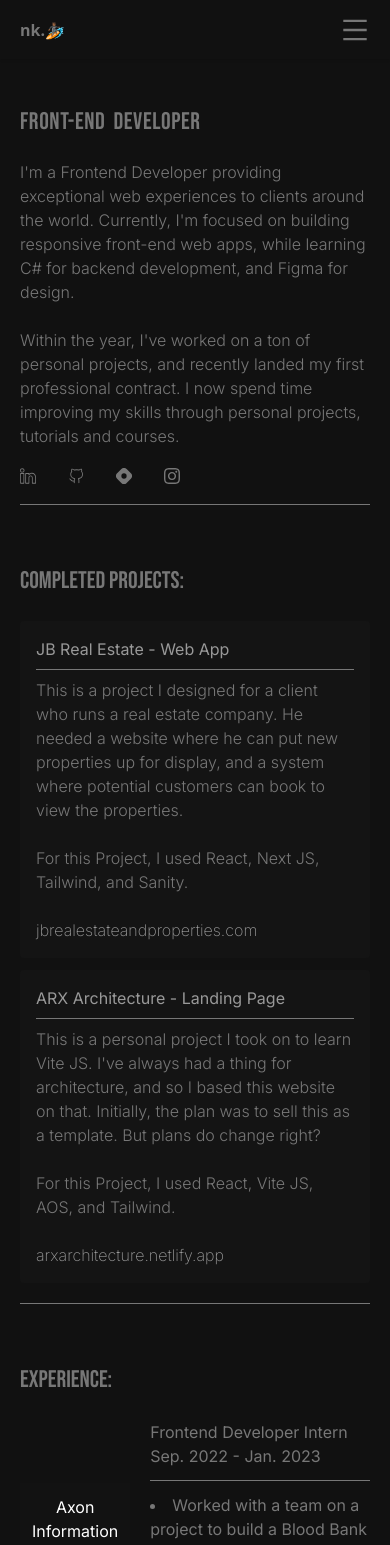
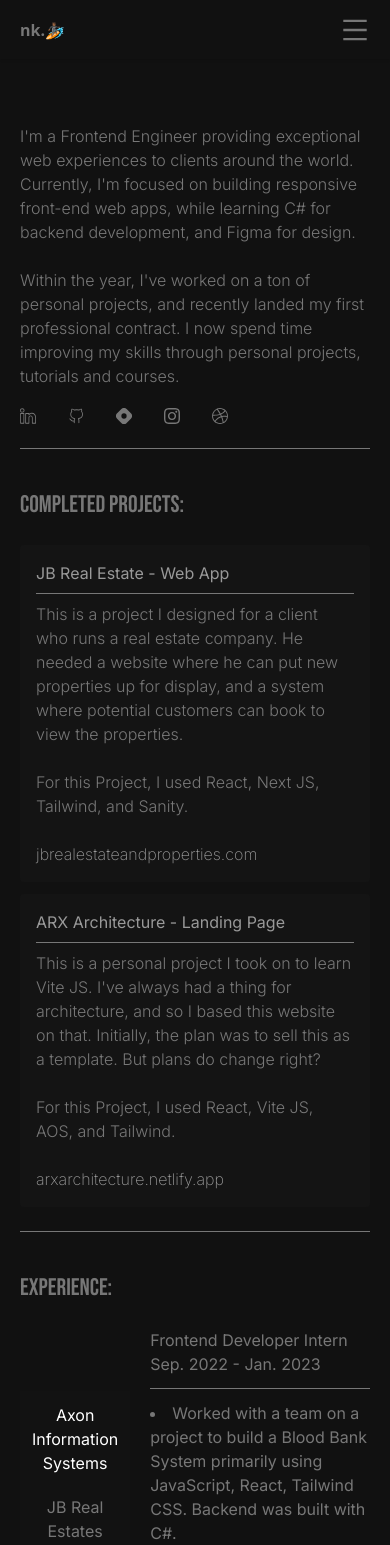
Before and after one commit to topboyasante/my-portfolio, a Next.js app: page / in a window 390 px wide. Shown: the top 1545 px of the page. Built offline with nearby package versions, Linux system fonts and the light colour scheme; a web font is replaced by a local one.

Commit message:
progress.

```diff
--- a/src/components/page-sections/home/Hero.jsx
+++ b/src/components/page-sections/home/Hero.jsx
@@ -2,6 +2,7 @@ import React, { useEffect } from 'react'
 import {SlSocialLinkedin} from 'react-icons/sl'
 import {VscGithubAlt} from 'react-icons/vsc'
 import {SiHashnode,SiInstagram} from 'react-icons/si'
+import {SlSocialDribbble} from 'react-icons/sl'
 import { gsap } from "gsap";
 import { ScrollTrigger } from 'gsap/dist/ScrollTrigger';
 
@@ -11,7 +12,7 @@ function Hero() {
     function HeroAnimations(){
         gsap.registerPlugin(ScrollTrigger)
 
-        gsap.to(".name",{duration:0.5, opacity:'100%',stagger:0.05,delay:2.5});
+        // gsap.to(".name",{duration:0.5, opacity:'100%',stagger:0.05,delay:2.5});
         gsap.to(".hero-text",{duration:3, opacity:'100%',delay:2.5});
     }
 
@@ -23,7 +24,7 @@ function Hero() {
    <main className='w-full h-full  pt-[10vh]'>
         <section className='max-w-[1600px] mx-auto h-full p-5 flex flex-col justify-center'>
 
-            <section className='lg:h-[30%]'>
+            {/* <section className='lg:h-[30%]'>
                 <div className='flex flex-row md:items-center gap-2 md:gap-5'>
                     <h1 className='text-bn text-[1.5em] md:text-[3em] lg:text-[8em] tracking-wide'>
                         <span className="name opacity-0 hover:text-white ease duration-500 cursor-pointer">F</span>
@@ -48,11 +49,11 @@ function Hero() {
                         <span className="name opacity-0 hover:text-white ease duration-500 cursor-pointer">R</span>
                     </h1>
                 </div>
-            </section>
+            </section> */}
 
 
             <section className='lg:w-[70%] py-5'>
-                <p className='md:text-xl lg:text-2xl font-light hero-text opacity-0'>I'm a Frontend Developer providing exceptional web experiences to clients around the world.
+                <p className='md:text-xl lg:text-2xl font-light hero-text opacity-0'>I'm a Frontend Engineer providing exceptional web experiences to clients around the world.
                 Currently, I'm focused on building responsive front-end web apps, while learning C# for backend development, and Figma for design.</p>
                 <br />
                 <p className='md:text-xl lg:text-2xl font-light hero-text opacity-0'>Within the year, I've worked on a ton of personal projects, and recently landed my first professional contract.
@@ -72,9 +73,12 @@ function Hero() {
                 <a href="https://www.instagram.com/topboyasante_/" target="_blank" className='lg:text-2xl hover:text-white ease duration-500'>
                     <SiInstagram/>
                 </a>
+                <a href="https://dribbble.com/topboyasante" target="_blank" className='lg:text-2xl hover:text-white ease duration-500'>
+                    <SlSocialDribbble/>
+                </a>
             </section>
-
-            <hr className='border-[#777777] my-5' />
+            <br />
+            <hr className='border-[#777777]' />
         </section>
    </main>
   )
--- a/src/components/page-sections/home/Projects.jsx
+++ b/src/components/page-sections/home/Projects.jsx
@@ -68,7 +68,8 @@ function Projects() {
                     })
                   }
               </section>
-              <hr className='border-[#777777] my-5'/>
+              <br />
+              <hr className='border-[#777777]'/>
         </section>
     </main>
   )
--- a/src/components/reusables/Navbar.jsx
+++ b/src/components/reusables/Navbar.jsx
@@ -23,12 +23,21 @@ function Navbar() {
                         <AiOutlineMenu size={30} onClick={toggleNavbar}/>
                    </section>
             </nav>
+
             <section className={navIsToggled?'w-screen h-screen fixed bg-[#121212] top-0 left-0 ease duration-[800ms] z-[50] p-5'
             :'w-screen h-screen fixed bg-[#111111] top-[-100vh] left-0 ease duration-[800ms] z-[50] p-5'}>
-              <section className='flex justify-end p-5'>
+              <section className='flex justify-between p-5'>
+                  <a href={`/`}>
+                        <p className='lg:text-2xl font-extrabold'>nk.🏄🏾</p>
+                  </a>
                 <AiOutlineClose size={30} onClick={toggleNavbar}/>
               </section>
               <hr />
+              <section className='flex justify-center items-center h-[90vh]'>
+                <a rel="stylesheet" href="#">
+                  <p className='text-3xl text-cc hover:text-white ease duration-500'>My Resume</p>
+                </a>
+              </section>
             </section>
         </>
   )
```
